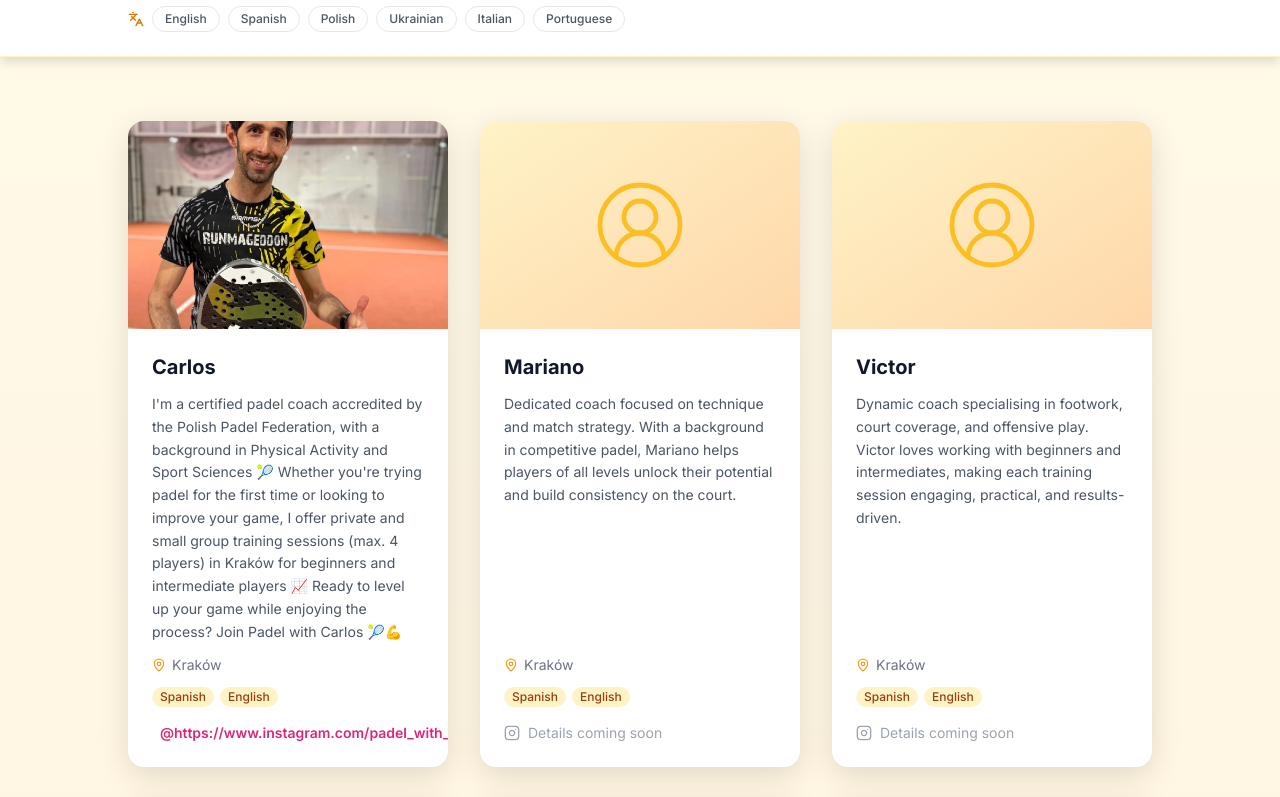
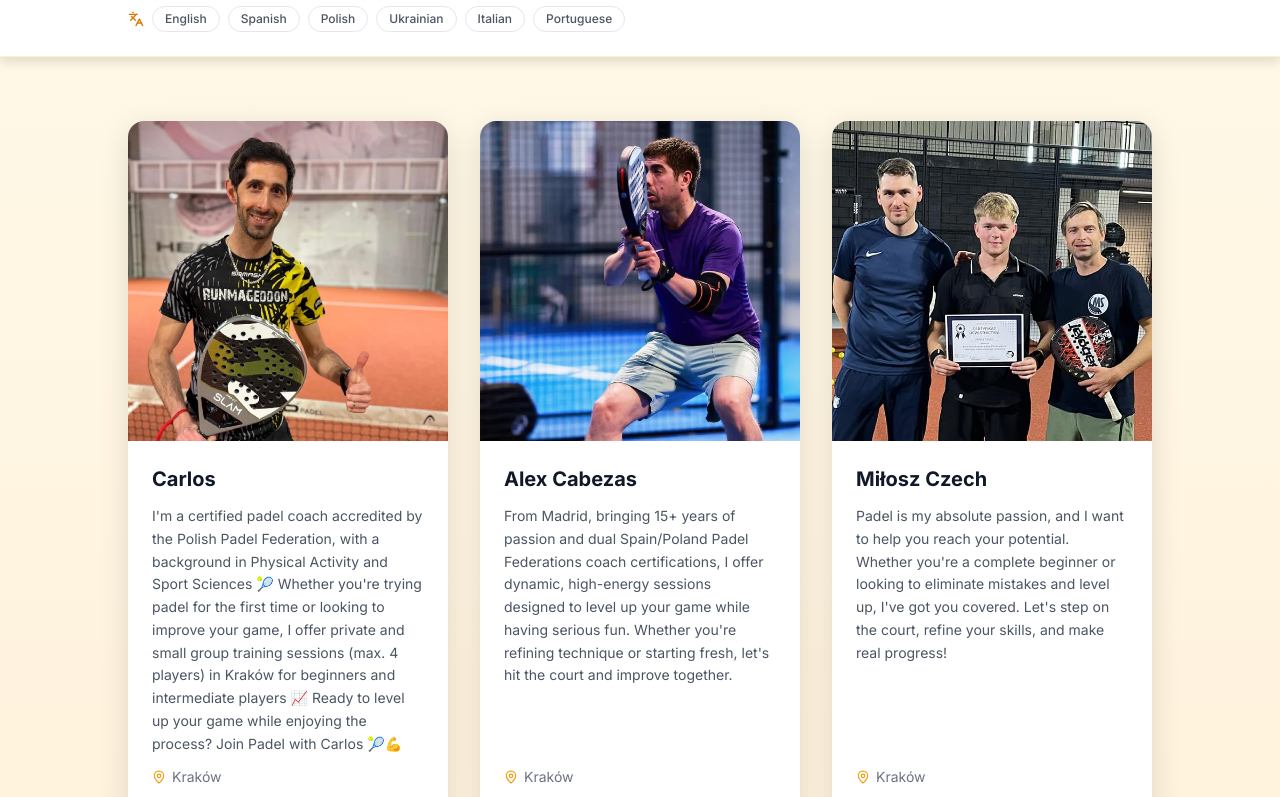
Before and after one commit to Gitperez288/padel-krakow, a Next.js app: page /coaches in a window 1280 px wide. Shown: the part 400-1197 px from the top of the page. Built offline with nearby package versions, Linux system fonts and the light colour scheme.

Commit message:
coaches: hide draft coaches, update photo area to 1:1 aspect ratio

```diff
--- a/src/app/coaches/CoachesClient.tsx
+++ b/src/app/coaches/CoachesClient.tsx
@@ -169,7 +169,7 @@ export default function CoachesClient({ coaches }: Props) {
                   className="bg-white rounded-2xl shadow-md hover:shadow-xl transition overflow-hidden flex flex-col"
                 >
                   {/* Photo */}
-                  <div className="h-52 bg-gradient-to-br from-amber-100 to-orange-200 flex items-center justify-center overflow-hidden">
+                  <div className="aspect-square w-full bg-gradient-to-br from-amber-100 to-orange-200 flex items-center justify-center overflow-hidden">
                     {coach.photo ? (
                       <img
                         src={coach.photo}
--- a/src/app/coaches/page.tsx
+++ b/src/app/coaches/page.tsx
@@ -18,16 +18,8 @@ export const metadata: Metadata = {
   },
 };
 
-const coaches: Coach[] = [
-  {
-    name: "Carlos",
-    description:
-      "I'm a certified padel coach accredited by the Polish Padel Federation, with a background in Physical Activity and Sport Sciences 🎾\n\nWhether you're trying padel for the first time or looking to improve your game, I offer private and small group training sessions (max. 4 players) in Kraków for beginners and intermediate players 📈\n\nReady to level up your game while enjoying the process?\nJoin Padel with Carlos 🎾💪",
-    languages: ["Spanish", "English"],
-    location: "Kraków",
-    instagram: "https://www.instagram.com/padel_with_carlos",
-    photo: "/media/carlos.webp",
-  },
+// Draft coaches — not yet shown publicly
+const _draftCoaches: Coach[] = [
   {
     name: "Mariano",
     description:
@@ -63,6 +55,18 @@ const coaches: Coach[] = [
     location: "Kraków",
     instagram: null,
     photo: null,
+  },
+];
+
+const coaches: Coach[] = [
+  {
+    name: "Carlos",
+    description:
+      "I'm a certified padel coach accredited by the Polish Padel Federation, with a background in Physical Activity and Sport Sciences 🎾\n\nWhether you're trying padel for the first time or looking to improve your game, I offer private and small group training sessions (max. 4 players) in Kraków for beginners and intermediate players 📈\n\nReady to level up your game while enjoying the process?\nJoin Padel with Carlos 🎾💪",
+    languages: ["Spanish", "English"],
+    location: "Kraków",
+    instagram: "https://www.instagram.com/padel_with_carlos",
+    photo: "/media/carlos.webp",
   },
   {
     name: "Alex Cabezas",
```
